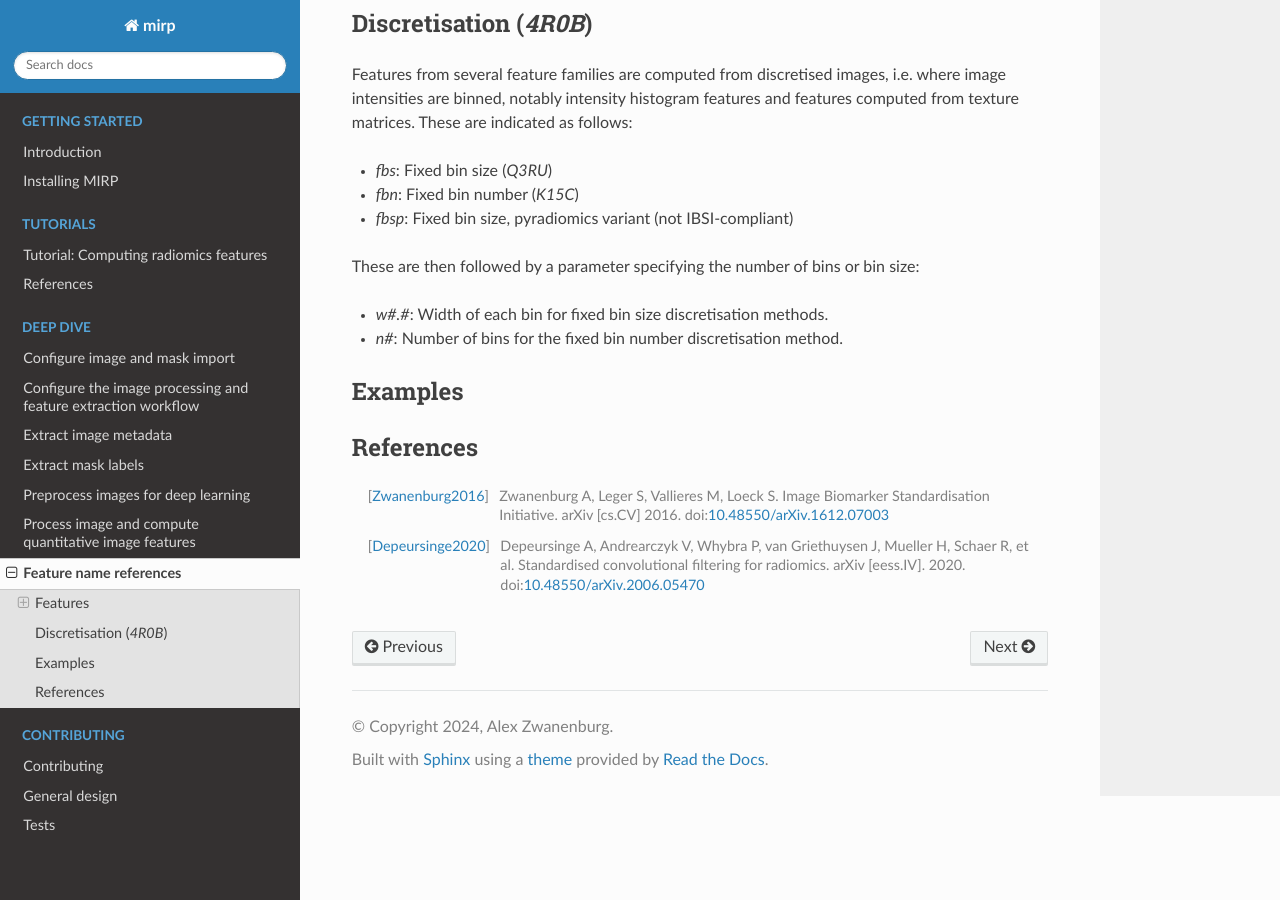
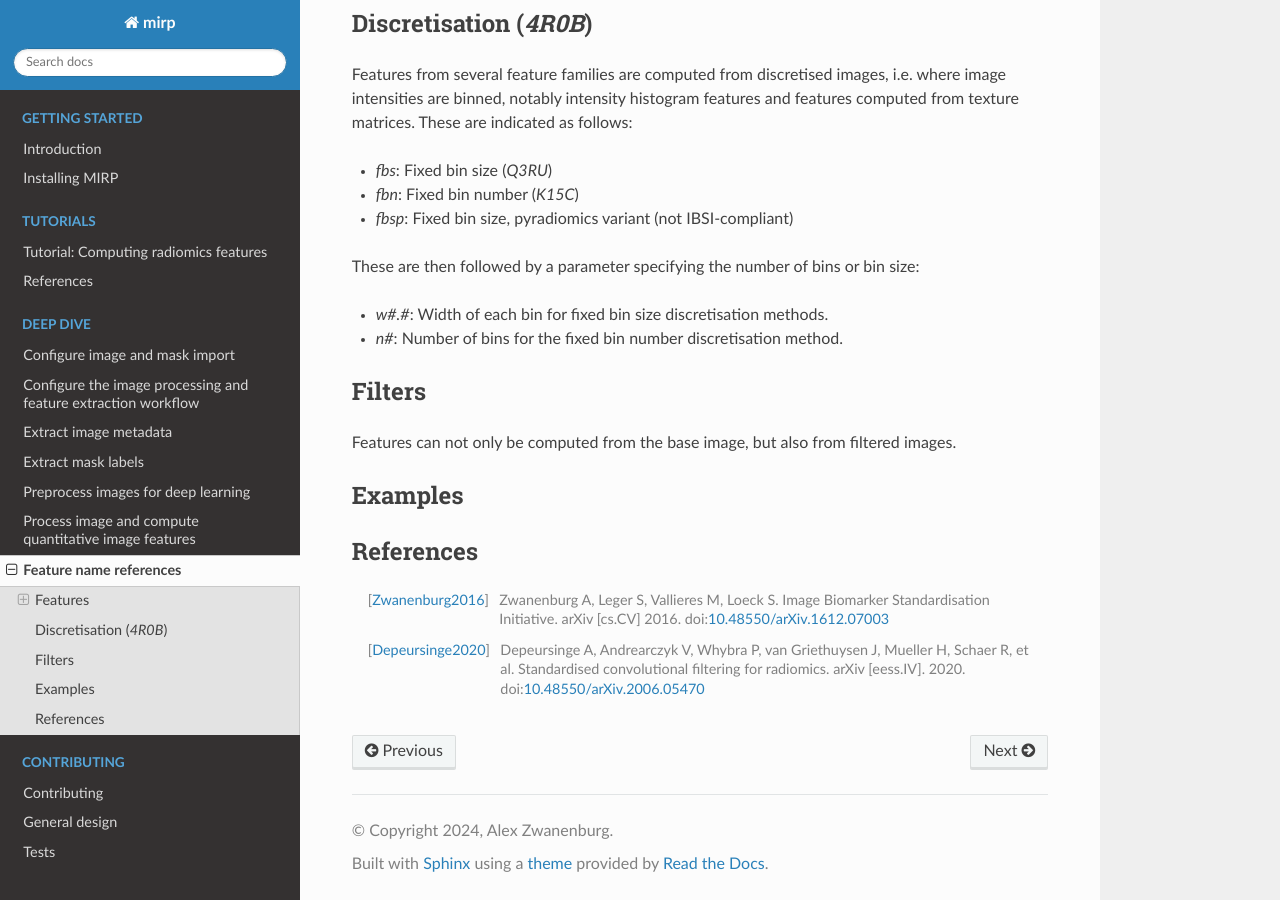
Before and after one commit to oncoray/mirp, a Sphinx documentation site: the page built from docs_source/source/features_names.rst, in a window 1280 px wide and 900 px high, scrolled down 8463 px. Built offline with Sphinx 7.4.7 and the Read the Docs theme 2.0.0, drawn with Linux system fonts in a browser that asks for light colours; pages that are not in the unit, such as notebooks, are missing from menus; some of the changed lines change nothing that is shown; some of the changed text lies outside the part shown.

Commit message:
Update features_names.rst

```diff
--- a/docs_source/source/features_names.rst
+++ b/docs_source/source/features_names.rst
@@ -124,19 +124,19 @@
 Intensity volume histogram features are listed below. Note that the IBSI reference standard provides a general
 definition of these features, whereas MIRP computes these features for specific values:
 
-* `ivh_v10`: Volume fraction at 10% intensity (`BC2M`)
+* `ivh_v10`: Volume fraction at 10% intensity (`BC2M`; `NK6P`)
 * `ivh_v25`: Volume fraction at 25% intensity (`BC2M`)
 * `ivh_v50`: Volume fraction at 50% intensity (`BC2M`)
 * `ivh_v75`: Volume fraction at 75% intensity (`BC2M`)
-* `ivh_v90`: Volume fraction at 90% intensity (`BC2M`)
-* `ivh_i10`: Intensity at 10% volume (`GBPN`)
+* `ivh_v90`: Volume fraction at 90% intensity (`BC2M`; `4279`)
+* `ivh_i10`: Intensity at 10% volume (`GBPN`; `PWN1`)
 * `ivh_i25`: Intensity at 25% volume (`GBPN`)
 * `ivh_i50`: Intensity at 50% volume (`GBPN`)
 * `ivh_i75`: Intensity at 75% volume (`GBPN`)
-* `ivh_i90`: Intensity at 90% volume (`GBPN`)
-* `ivh_diff_v10_v90`: Difference in volume fraction between 10% and 90% intensity (`DDTU`)
+* `ivh_i90`: Intensity at 90% volume (`GBPN`; `BOHI`)
+* `ivh_diff_v10_v90`: Difference in volume fraction between 10% and 90% intensity (`DDTU`; `WITY`)
 * `ivh_diff_v25_v75`: Difference in volume fraction between 25% and 75% intensity (`DDTU`)
-* `ivh_diff_i10_i90`: Difference in intensity between 10% and 90% volume (`CNV2`)
+* `ivh_diff_i10_i90`: Difference in intensity between 10% and 90% volume (`CNV2`; `JXJA`)
 * `ivh_diff_i25_i75`: Difference in intensity between 25% and 75% volume (`CNV2`)
 * `ivh_auc`: Area under IVH curve (`9CMM`; reference values absent)
 
@@ -350,6 +350,13 @@
 * `w#.#`: Width of each bin for fixed bin size discretisation methods.
 * `n#`: Number of bins for the fixed bin number discretisation method.
 
+Filters
+-------
+
+Features can not only be computed from the base image, but also from filtered images.
+
+
+
 Examples
 --------
 
```
